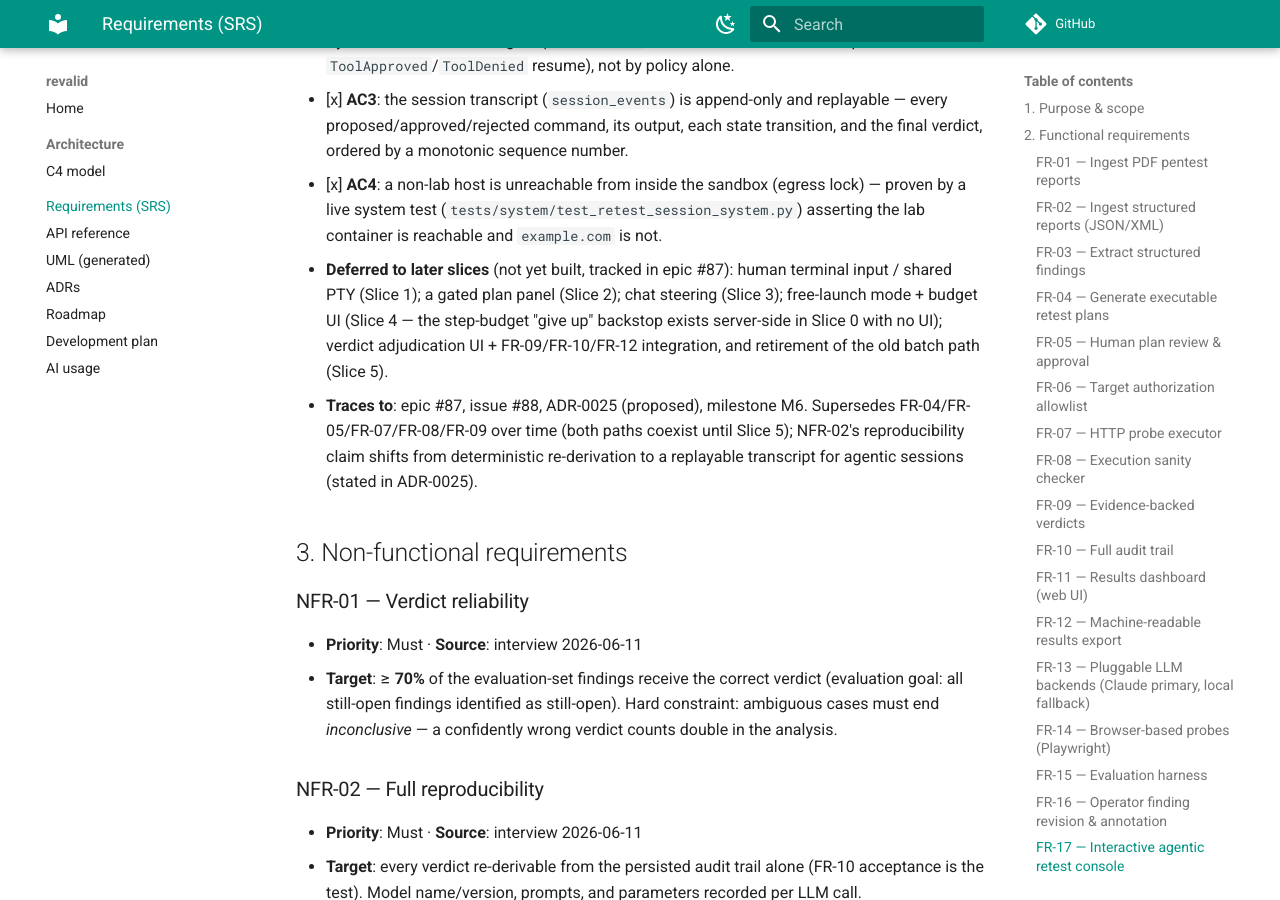
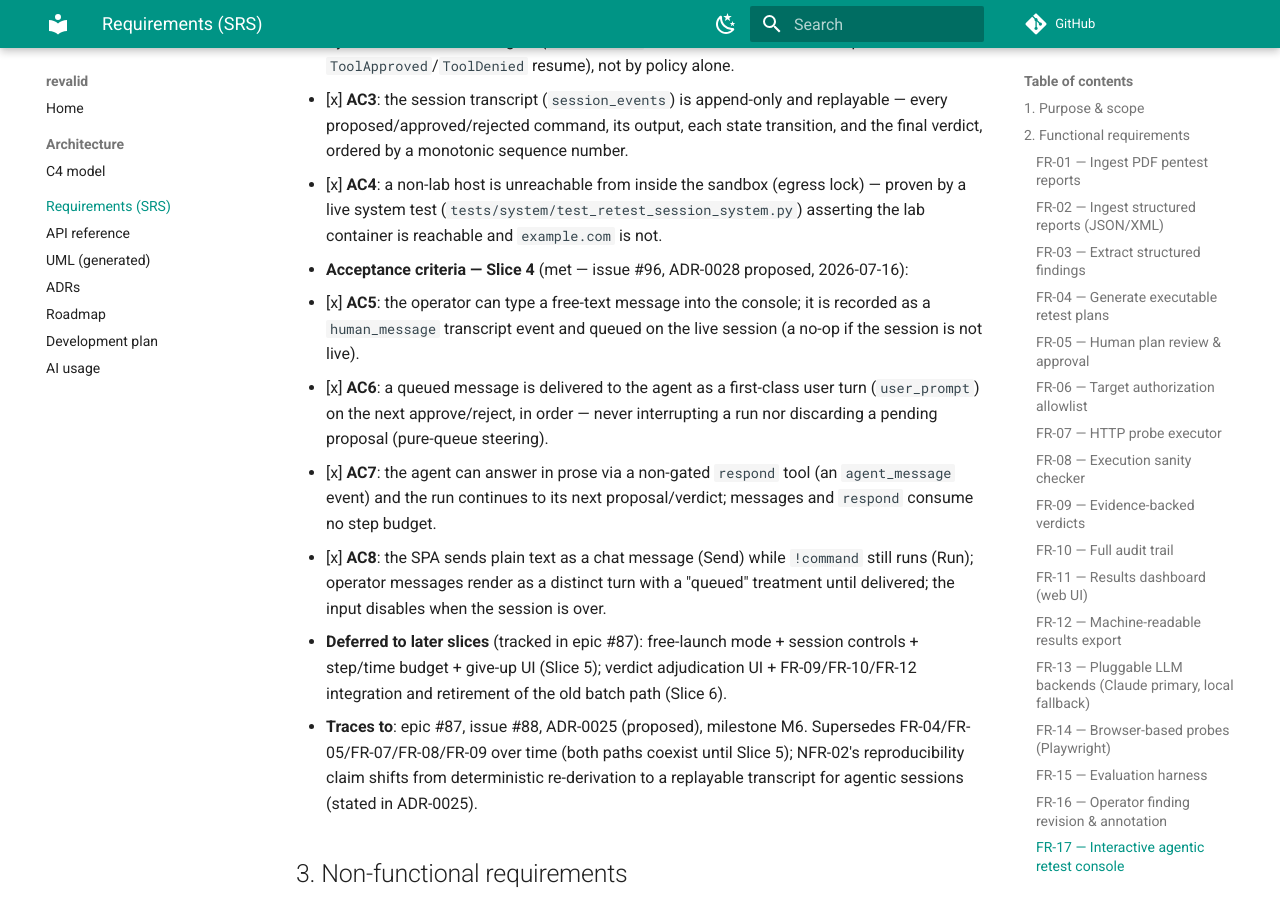
Before and after one commit to SelfishCoconut/revalid, an MkDocs documentation site: the page built from docs/requirements/srs.md, in a window 1280 px wide and 900 px high, scrolled down 6897 px. Built offline with MkDocs 1.6.1 and Material for MkDocs 9.7.7, drawn with Linux system fonts in a browser that asks for light colours; comment, search, counter and statistics services are not loaded.

Commit message:
docs(retest): ADR-0028 chat steering; SRS AC + roadmap for Slice 4 (FR-17, #96)
Co-Authored-By: Claude Opus 4.8 <noreply@anthropic.com>

```diff
--- a/docs/requirements/srs.md
+++ b/docs/requirements/srs.md
@@ -142,7 +142,12 @@ non-lab targets, destructive exploitation.
   - [x] **AC2**: no command executes before human approval — enforced structurally by the Pydantic AI deferred-tool gate (`run_command` cannot resolve without an explicit `ToolApproved`/`ToolDenied` resume), not by policy alone.
   - [x] **AC3**: the session transcript (`session_events`) is append-only and replayable — every proposed/approved/rejected command, its output, each state transition, and the final verdict, ordered by a monotonic sequence number.
   - [x] **AC4**: a non-lab host is unreachable from inside the sandbox (egress lock) — proven by a live system test (`tests/system/test_retest_session_system.py`) asserting the lab container is reachable and `example.com` is not.
-- **Deferred to later slices** (not yet built, tracked in epic #87): human terminal input / shared PTY (Slice 1); a gated plan panel (Slice 2); chat steering (Slice 3); free-launch mode + budget UI (Slice 4 — the step-budget "give up" backstop exists server-side in Slice 0 with no UI); verdict adjudication UI + FR-09/FR-10/FR-12 integration, and retirement of the old batch path (Slice 5).
+- **Acceptance criteria — Slice 4** (met — issue #96, ADR-0028 proposed, 2026-07-16):
+  - [x] **AC5**: the operator can type a free-text message into the console; it is recorded as a `human_message` transcript event and queued on the live session (a no-op if the session is not live).
+  - [x] **AC6**: a queued message is delivered to the agent as a first-class user turn (`user_prompt`) on the next approve/reject, in order — never interrupting a run nor discarding a pending proposal (pure-queue steering).
+  - [x] **AC7**: the agent can answer in prose via a non-gated `respond` tool (an `agent_message` event) and the run continues to its next proposal/verdict; messages and `respond` consume no step budget.
+  - [x] **AC8**: the SPA sends plain text as a chat message (Send) while `!command` still runs (Run); operator messages render as a distinct turn with a "queued" treatment until delivered; the input disables when the session is over.
+- **Deferred to later slices** (tracked in epic #87): free-launch mode + session controls + step/time budget + give-up UI (Slice 5); verdict adjudication UI + FR-09/FR-10/FR-12 integration and retirement of the old batch path (Slice 6).
 - **Traces to**: epic #87, issue #88, ADR-0025 (proposed), milestone M6. Supersedes FR-04/FR-05/FR-07/FR-08/FR-09 over time (both paths coexist until Slice 5); NFR-02's reproducibility claim shifts from deterministic re-derivation to a replayable transcript for agentic sessions (stated in ADR-0025).
 
 ## 3. Non-functional requirements
```
Also changed, not shown: docs/adr/0028-agentic-retest-chat-steering.md (added, +69 -0 lines), docs/adr/README.md (+1 -0 lines), docs/roadmap.md (+3 -1 lines).
